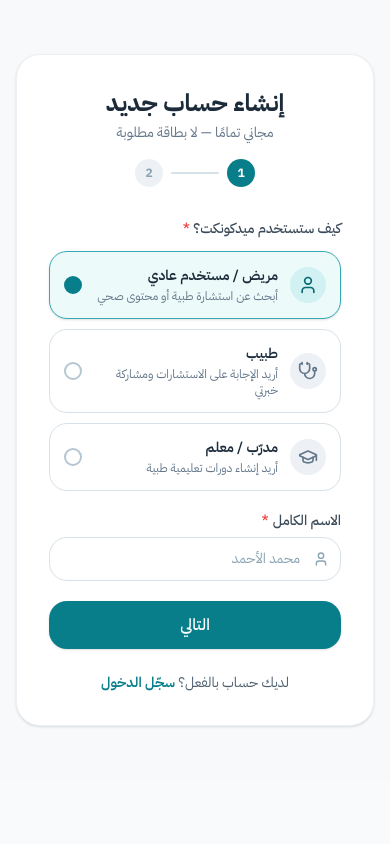
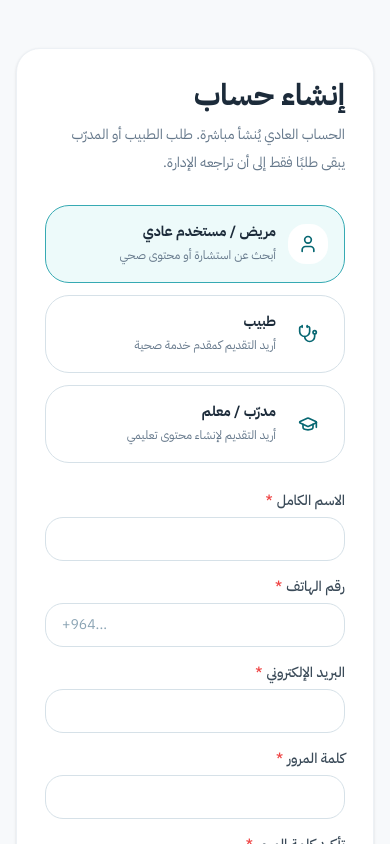
Before and after one commit to ahpa5246-lgtm/medical-website-for-tanzeel, a React (Vite) app in the folder Build Medical Consultation Platform/: page /auth/signup in a window 390 px wide. Shown: the top 844 px of the page. Built offline with nearby package versions, Linux system fonts and the light colour scheme; no server answers; a web font is replaced by a local one.

Commit message:
feat: connect signup to Supabase auth

```diff
--- a/Build Medical Consultation Platform/src/pages/auth/Signup.tsx
+++ b/Build Medical Consultation Platform/src/pages/auth/Signup.tsx
@@ -1,401 +1,84 @@
 import { useState } from "react"
-import { Link, useSearchParams } from "react-router-dom"
-import {
-  User,
-  Stethoscope,
-  GraduationCap,
-  Mail,
-  Phone,
-  Lock,
-  Eye,
-  EyeOff,
-  CheckCircle2,
-  Info,
-} from "lucide-react"
+import { Link, useNavigate, useSearchParams } from "react-router-dom"
+import { GraduationCap, Info, Stethoscope, User } from "lucide-react"
 import Button from "@/components/ui/Button"
 import Input from "@/components/ui/Input"
-import { cn } from "@/lib/utils"
+import { signUp } from "@/features/auth/authRepository"
 
 type Role = "patient" | "doctor" | "instructor"
 
-const ROLE_OPTIONS: {
-  id: Role
-  label: string
-  sublabel: string
-  icon: React.ReactNode
-}[] = [
-  {
-    id: "patient",
-    label: "مريض / مستخدم عادي",
-    sublabel: "أبحث عن استشارة طبية أو محتوى صحي",
-    icon: <User className="w-5 h-5" />,
-  },
-  {
-    id: "doctor",
-    label: "طبيب",
-    sublabel: "أريد الإجابة على الاستشارات ومشاركة خبرتي",
-    icon: <Stethoscope className="w-5 h-5" />,
-  },
-  {
-    id: "instructor",
-    label: "مدرّب / معلم",
-    sublabel: "أريد إنشاء دورات تعليمية طبية",
-    icon: <GraduationCap className="w-5 h-5" />,
-  },
+const roles = [
+  { id:"patient" as const, label:"مريض / مستخدم عادي", note:"أبحث عن استشارة أو محتوى صحي", icon:User },
+  { id:"doctor" as const, label:"طبيب", note:"أريد التقديم كمقدم خدمة صحية", icon:Stethoscope },
+  { id:"instructor" as const, label:"مدرّب / معلم", note:"أريد التقديم لإنشاء محتوى تعليمي", icon:GraduationCap },
 ]
 
 export default function Signup() {
-  const [params] = useSearchParams()
-  const initialRole = params.get("role") as Role || "patient"
-  const [role, setRole] = useState<Role>(initialRole)
-  const [step, setStep] = useState<1 | 2>(1)
-  const [showPassword, setShowPassword] = useState(false)
-  const [loading, setLoading] = useState(false)
-  const [form, setForm] = useState({
-    fullName: "",
-    phone: "",
-    email: "",
-    password: "",
-    confirmPassword: "",
-    agreeTerms: false,
-  })
-  const [errors, setErrors] = useState<Record<string, string>>({})
-  const [previewMessage, setPreviewMessage] = useState("")
+  const [params]=useSearchParams()
+  const navigate=useNavigate()
+  const initial=(params.get("role") as Role) || "patient"
+  const [role,setRole]=useState<Role>(["patient","doctor","instructor"].includes(initial)?initial:"patient")
+  const [form,setForm]=useState({fullName:"",phone:"",email:"",password:"",confirmPassword:"",agree:false})
+  const [error,setError]=useState("")
+  const [message,setMessage]=useState("")
+  const [loading,setLoading]=useState(false)
 
-  function validateStep1() {
-    const e: Record<string, string> = {}
-    if (!form.fullName.trim() || form.fullName.trim().length < 3)
-      e.fullName = "الاسم الكامل مطلوب (3 أحرف على الأقل)"
-    return e
+  async function submit(e:React.FormEvent) {
+    e.preventDefault(); setError(""); setMessage("")
+    if(form.fullName.trim().length<3) return setError("اكتب الاسم الكامل.")
+    if(!/^\+?[0-9]{9,15}$/.test(form.phone.replace(/\s/g,""))) return setError("اكتب رقم هاتف صحيحًا.")
+    if(!/^[^\s@]+@[^\s@]+\.[^\s@]+$/.test(form.email)) return setError("البريد الإلكتروني مطلوب وصيغته غير صحيحة.")
+    if(form.password.length<8) return setError("كلمة المرور يجب أن تكون 8 أحرف على الأقل.")
+    if(form.password!==form.confirmPassword) return setError("كلمتا المرور غير متطابقتين.")
+    if(!form.agree) return setError("يجب الموافقة على الشروط وسياسة الخصوصية.")
+
+    setLoading(true)
+    try {
+      const result=await signUp({email:form.email,password:form.password,fullName:form.fullName,phone:form.phone,requestedRole:role})
+      if(result.session) navigate("/")
+      else setMessage("تم إنشاء الحساب. افتح رسالة التأكيد المرسلة إلى بريدك ثم سجّل الدخول.")
+    } catch(err) {
+      setError(err instanceof Error ? err.message : "تعذر إنشاء الحساب.")
+    } finally { setLoading(false) }
   }
 
-  function validateStep2() {
-    const e: Record<string, string> = {}
-    if (
-      !form.phone.trim() ||
-      !/^\+?[0-9]{9,15}$/.test(form.phone.replace(/\s/g, ""))
-    )
-      e.phone = "رقم هاتف صحيح مطلوب"
-    if (form.email && !/^[^\s@]+@[^\s@]+\.[^\s@]+$/.test(form.email))
-      e.email = "بريد إلكتروني غير صحيح"
-    if (!form.password || form.password.length < 8)
-      e.password = "كلمة المرور يجب أن تكون 8 أحرف على الأقل"
-    if (form.password !== form.confirmPassword)
-      e.confirmPassword = "كلمتا المرور غير متطابقتين"
-    if (!form.agreeTerms) e.agreeTerms = "يجب الموافقة على الشروط للمتابعة"
-    return e
-  }
+  return (
+    <div dir="rtl" className="min-h-screen bg-slate-50 px-4 py-12">
+      <div className="mx-auto max-w-xl rounded-3xl border border-slate-100 bg-white p-7 shadow-sm sm:p-9">
+        <h1 className="text-3xl font-black text-slate-900">إنشاء حساب</h1>
+        <p className="mt-2 text-sm leading-7 text-slate-500">الحساب العادي يُنشأ مباشرة. طلب الطبيب أو المدرّب يبقى طلبًا فقط إلى أن تراجعه الإدارة.</p>
 
-  function handleNext(e: React.FormEvent) {
-    e.preventDefault()
-    const errs = validateStep1()
-    if (Object.keys(errs).length) {
-      setErrors(errs)
-      return
-    }
-    setErrors({})
-    setStep(2)
-  }
+        <div className="mt-7 grid gap-3">
+          {roles.map(r=>{
+            const Icon=r.icon
+            return <button key={r.id} type="button" onClick={()=>setRole(r.id)}
+              className={`flex items-center gap-3 rounded-2xl border p-4 text-right ${role===r.id?"border-primary-400 bg-primary-50":"border-slate-200"}`}>
+              <span className="grid h-10 w-10 place-items-center rounded-xl bg-white text-primary-700"><Icon className="h-5 w-5"/></span>
+              <span><strong className="block text-sm text-slate-900">{r.label}</strong><span className="text-xs text-slate-500">{r.note}</span></span>
+            </button>
+          })}
+        </div>
 
-  function handleSubmit(e: React.FormEvent) {
-    e.preventDefault()
-    const errs = validateStep2()
-    if (Object.keys(errs).length) {
-      setErrors(errs)
-      return
-    }
-    setErrors({})
-    setLoading(true)
-    setTimeout(() => {
-      setLoading(false)
-      setPreviewMessage(
-        "تم اختبار النموذج فقط. لم يُنشأ حساب ولم تُحفظ أي بيانات في نسخة المعاينة.",
-      )
-    }, 700)
-  }
+        {role!=="patient" && <div className="mt-4 flex gap-2 rounded-xl border border-amber-200 bg-amber-50 p-3 text-xs leading-6 text-amber-900"><Info className="mt-1 h-4 w-4 shrink-0"/> لن تحصل على صلاحيات طبية بمجرد التسجيل؛ يجب التحقق من الهوية والترخيص وربط الحساب بملف مقدم الخدمة من الإدارة.</div>}
 
-  const needsVerification = role === "doctor" || role === "instructor"
+        <form onSubmit={submit} className="mt-7 space-y-4">
+          <Input label="الاسم الكامل" value={form.fullName} onChange={e=>setForm(v=>({...v,fullName:e.target.value}))} required />
+          <Input label="رقم الهاتف" type="tel" dir="ltr" value={form.phone} onChange={e=>setForm(v=>({...v,phone:e.target.value}))} placeholder="+964..." required />
+          <Input label="البريد الإلكتروني" type="email" dir="ltr" value={form.email} onChange={e=>setForm(v=>({...v,email:e.target.value}))} required />
+          <Input label="كلمة المرور" type="password" value={form.password} onChange={e=>setForm(v=>({...v,password:e.target.value}))} required />
+          <Input label="تأكيد كلمة المرور" type="password" value={form.confirmPassword} onChange={e=>setForm(v=>({...v,confirmPassword:e.target.value}))} required />
 
-  return (
-    <div
-      dir="rtl"
-      className="min-h-[calc(100vh-4rem)] bg-slate-50 flex items-center justify-center px-4 py-12"
-    >
-      <div className="w-full max-w-lg">
-        <div className="bg-white rounded-3xl shadow-sm border border-slate-100 p-8">
-          {/* Header */}
-          <div className="text-center mb-8">
-            <h1 className="text-2xl font-bold text-slate-900">
-              إنشاء حساب جديد
-            </h1>
-            <p className="text-slate-500 text-sm mt-1">
-              مجاني تمامًا — لا بطاقة مطلوبة
-            </p>
+          <label className="flex items-start gap-2 text-xs leading-6 text-slate-600">
+            <input className="mt-1" type="checkbox" checked={form.agree} onChange={e=>setForm(v=>({...v,agree:e.target.checked}))}/>
+            <span>أوافق على <Link className="font-bold text-primary-700 underline" to="/legal/terms">الشروط</Link> و<Link className="font-bold text-primary-700 underline" to="/legal/privacy">سياسة الخصوصية</Link> و<Link className="font-bold text-primary-700 underline" to="/legal/disclaimer">التنويه الطبي</Link>.</span>
+          </label>
 
-            {/* Step indicator */}
-            <div className="flex items-center justify-center gap-2 mt-4">
-              {[1, 2].map((s) => (
-                <div key={s} className="flex items-center gap-2">
-                  <div
-                    className={cn(
-                      "w-7 h-7 rounded-full flex items-center justify-center text-xs font-bold transition-colors",
-                      step >= s
-                        ? "bg-primary-600 text-white"
-                        : "bg-slate-100 text-slate-400",
-                    )}
-                  >
-                    {step > s ? <CheckCircle2 className="w-4 h-4" /> : s}
-                  </div>
-                  {s < 2 && (
-                    <div
-                      className={cn(
-                        "w-12 h-0.5 rounded-full transition-colors",
-                        step > s ? "bg-primary-600" : "bg-slate-200",
-                      )}
-                    />
-                  )}
-                </div>
-              ))}
-            </div>
-          </div>
+          {error && <p className="rounded-xl bg-red-50 p-3 text-sm text-red-700">{error}</p>}
+          {message && <p className="rounded-xl bg-emerald-50 p-3 text-sm text-emerald-800">{message}</p>}
+          <Button type="submit" size="lg" className="w-full" loading={loading}>إنشاء الحساب</Button>
+        </form>
 
-          {/* Step 1: Role + name */}
-          {step === 1 && (
-            <form onSubmit={handleNext} className="space-y-5">
-              <div>
-                <p className="text-sm font-medium text-slate-700 mb-3">
-                  كيف ستستخدم ميدكونكت؟ <span className="text-red-500">*</span>
-                </p>
-                <div className="space-y-2.5">
-                  {ROLE_OPTIONS.map((opt) => (
-                    <button
-                      key={opt.id}
-                      type="button"
-                      onClick={() => setRole(opt.id)}
-                      className={cn(
-                        "w-full flex items-center gap-3 p-3.5 rounded-xl border text-start transition-all duration-150",
-                        role === opt.id
-                          ? "border-primary-400 bg-primary-50 shadow-sm"
-                          : "border-slate-200 hover:border-slate-300 hover:bg-slate-50",
-                      )}
-                    >
-                      <div
-                        className={cn(
-                          "w-9 h-9 rounded-xl flex items-center justify-center shrink-0 transition-colors",
-                          role === opt.id
-                            ? "bg-primary-100 text-primary-700"
-                            : "bg-slate-100 text-slate-500",
-                        )}
-                      >
-                        {opt.icon}
-                      </div>
-                      <div className="min-w-0">
-                        <p className="text-sm font-semibold text-slate-900">
-                          {opt.label}
-                        </p>
-                        <p className="text-xs text-slate-500 mt-0.5">
-                          {opt.sublabel}
-                        </p>
-                      </div>
-                      <div
-                        className={cn(
-                          "w-4.5 h-4.5 rounded-full border-2 ms-auto shrink-0 transition-colors",
-                          role === opt.id
-                            ? "border-primary-600 bg-primary-600"
-                            : "border-slate-300",
-                        )}
-                      />
-                    </button>
-                  ))}
-                </div>
-              </div>
-
-              {needsVerification && (
-                <div className="flex gap-2.5 p-3.5 rounded-xl bg-amber-50 border border-amber-200 text-sm text-amber-800">
-                  <Info className="w-4.5 h-4.5 shrink-0 mt-0.5 text-amber-600" />
-                  <p>
-                    ستحتاج إلى تقديم وثائق ترخيص طبي للتحقق من هويتك قبل الوصول
-                    لصلاحيات{" "}
-                    {role === "doctor"
-                      ? "الإجابة على الاستشارات"
-                      : "إنشاء الدورات"}
-                    .
-                  </p>
-                </div>
-              )}
-
-              <Input
-                label="الاسم الكامل"
-                type="text"
-                placeholder="محمد الأحمد"
-                value={form.fullName}
-                onChange={(e) =>
-                  setForm((f) => ({ ...f, fullName: e.target.value }))
-                }
-                error={errors.fullName}
-                startIcon={<User className="w-4 h-4" />}
-                required
-              />
-
-              <Button type="submit" className="w-full" size="lg">
-                التالي
-              </Button>
-            </form>
-          )}
-
-          {/* Step 2: Account credentials */}
-          {step === 2 && (
-            <form onSubmit={handleSubmit} className="space-y-4" noValidate>
-              <button
-                type="button"
-                onClick={() => setStep(1)}
-                className="text-sm text-primary-600 hover:text-primary-700 font-medium flex items-center gap-1 mb-2"
-              >
-                ← رجوع
-              </button>
-
-              <Input
-                label="رقم الهاتف"
-                type="tel"
-                dir="ltr"
-                placeholder="+964 XXX XXX XXXX"
-                value={form.phone}
-                onChange={(e) =>
-                  setForm((f) => ({ ...f, phone: e.target.value }))
-                }
-                error={errors.phone}
-                startIcon={<Phone className="w-4 h-4" />}
-                hint="لن يُرسل رمز؛ استخدم قيمة خيالية فقط"
-                required
-              />
-
-              <Input
-                label="البريد الإلكتروني (اختياري)"
-                type="email"
-                dir="ltr"
-                placeholder="name@email.com"
-                value={form.email}
-                onChange={(e) =>
-                  setForm((f) => ({ ...f, email: e.target.value }))
-                }
-                error={errors.email}
-                startIcon={<Mail className="w-4 h-4" />}
-              />
-
-              <div className="relative">
-                <Input
-                  label="كلمة المرور"
-                  type={showPassword ? "text" : "password"}
-                  placeholder="8 أحرف على الأقل"
-                  value={form.password}
-                  onChange={(e) =>
-                    setForm((f) => ({ ...f, password: e.target.value }))
-                  }
-                  error={errors.password}
-                  startIcon={<Lock className="w-4 h-4" />}
-                  required
-                />
-                <button
-                  type="button"
-                  onClick={() => setShowPassword(!showPassword)}
-                  className="absolute end-3 top-9 text-slate-400 hover:text-slate-600 transition-colors"
-                  aria-label={showPassword ? "إخفاء" : "إظهار"}
-                >
-                  {showPassword ? (
-                    <EyeOff className="w-4 h-4" />
-                  ) : (
-                    <Eye className="w-4 h-4" />
-                  )}
-                </button>
-              </div>
-
-              <Input
-                label="تأكيد كلمة المرور"
-                type="password"
-                placeholder="أعد كتابة كلمة المرور"
-                value={form.confirmPassword}
-                onChange={(e) =>
-                  setForm((f) => ({ ...f, confirmPassword: e.target.value }))
-                }
-                error={errors.confirmPassword}
-                startIcon={<Lock className="w-4 h-4" />}
-                required
-              />
-
-              {/* Terms */}
-              <div>
-                <label className="flex items-start gap-2.5 cursor-pointer">
-                  <input
-                    type="checkbox"
-                    checked={form.agreeTerms}
-                    onChange={(e) =>
-                      setForm((f) => ({ ...f, agreeTerms: e.target.checked }))
-                    }
-                    className="mt-0.5 w-4 h-4 rounded border-slate-300 text-primary-600 focus:ring-primary-500/30"
-                  />
-                  <span className="text-xs text-slate-600 leading-relaxed">
-                    أوافق على{" "}
-                    <Link
-                      to="/legal/terms"
-                      target="_blank"
-                      className="text-primary-600 underline hover:text-primary-700"
-                    >
-                      شروط الاستخدام
-                    </Link>{" "}
-                    و{" "}
-                    <Link
-                      to="/legal/privacy"
-                      target="_blank"
-                      className="text-primary-600 underline hover:text-primary-700"
-                    >
-                      سياسة الخصوصية
-                    </Link>{" "}
-                    و{" "}
-                    <Link
-                      to="/legal/disclaimer"
-                      target="_blank"
-                      className="text-primary-600 underline hover:text-primary-700"
-                    >
-                      التنويه الطبي
-                    </Link>
-                  </span>
-                </label>
-                {errors.agreeTerms && (
-                  <p className="mt-1 text-xs text-red-600">
-                    {errors.agreeTerms}
-                  </p>
-                )}
-              </div>
-
-              <Button
-                type="submit"
-                className="w-full"
-                size="lg"
-                loading={loading}
-              >
-                إنشاء الحساب
-              </Button>
-              {previewMessage && (
-                <p
-                  role="status"
-                  className="rounded-xl bg-primary-50 px-4 py-3 text-xs leading-6 text-primary-900"
-                >
-                  {previewMessage}
-                </p>
-              )}
-            </form>
-          )}
-
-          <div className="mt-6 text-center text-sm text-slate-600">
-            لديك حساب بالفعل؟{" "}
-            <Link
-              to="/auth/login"
-              className="font-semibold text-primary-600 hover:text-primary-700"
-            >
-              سجّل الدخول
-            </Link>
-          </div>
-        </div>
+        <p className="mt-6 text-center text-sm text-slate-500">لديك حساب؟ <Link className="font-bold text-primary-700" to="/auth/login">سجّل الدخول</Link></p>
       </div>
     </div>
   )
```
